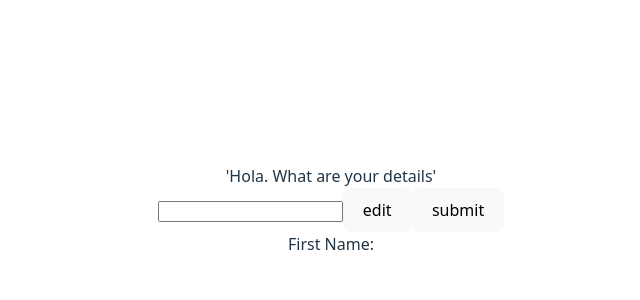
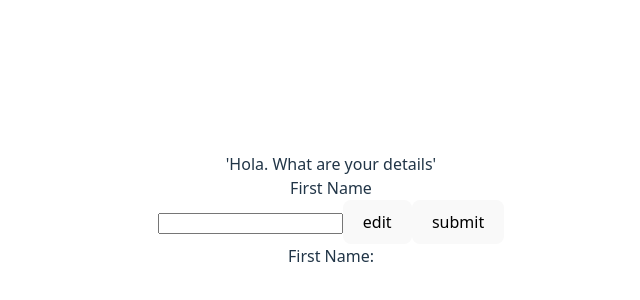
Before and after one commit to hoomanhorsey/odin-resume, a React (Vite) app: page / in a window 1280 px wide. Shown: the part 190-490 px from the top of the page, without its empty margins (309-949 px from the left). Built offline with nearby package versions, Linux system fonts and the light colour scheme.

Commit message:
Test first sync

```diff
--- a/src/components/details.jsx
+++ b/src/components/details.jsx
@@ -22,6 +22,7 @@ function Details() {
   return (
     <>
       'Hola. What are your details' <br></br>
+      <div>First Name</div>
       <input
         type="text"
         value={firstName}
```
